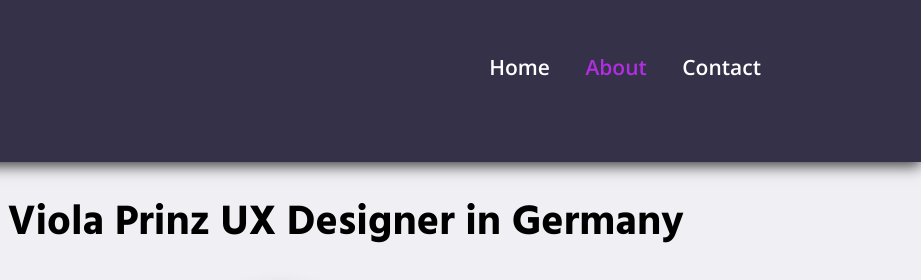
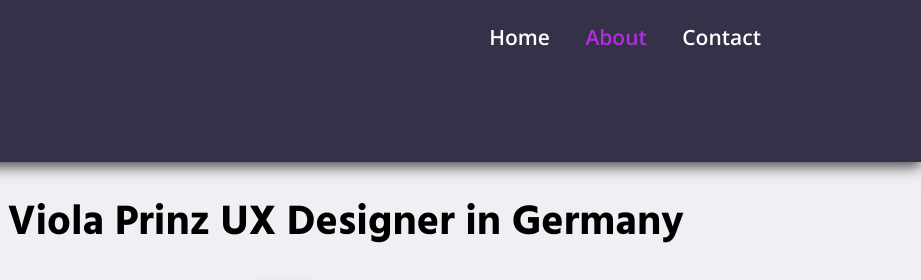
Before and after one commit to ViolaPrinz/UX_DEsign_Portfolio, a plain HTML site: page about.html in a window 1280 px wide. Shown: the top 280 px of the page, 359-1280 px from the left. Drawn offline with nearby package versions, Linux system fonts and the light colour scheme.

```diff
--- a/about.html
+++ b/about.html
@@ -16,7 +16,7 @@
       <img src="img/logo.jpg" alt="logo" class="logo">
       <nav>
         <ul class="navigation">
-          <li class="circleBehind top-padding">
+          <li class="circleBehind">
             <a class="navhead" href="index.html">Home</a>
           </li>
           <li class="circleBehind" id="current">
```
